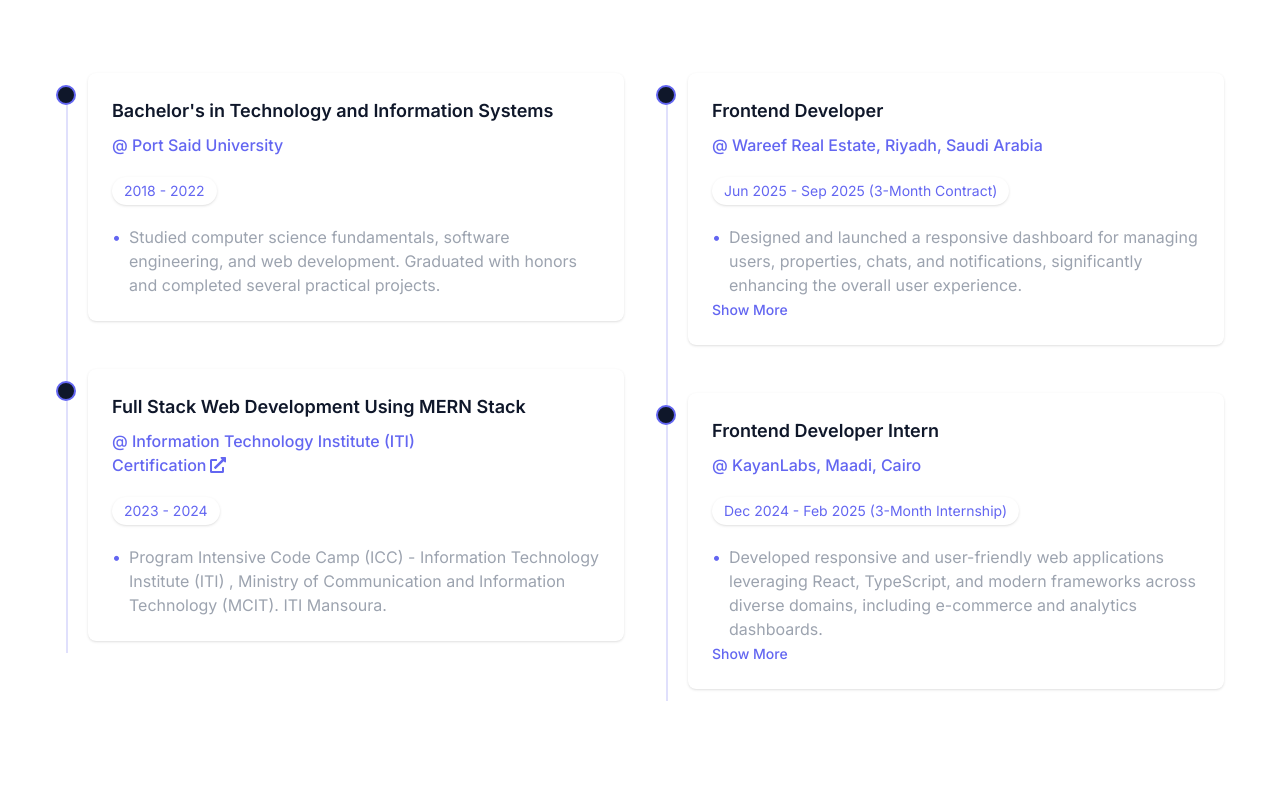
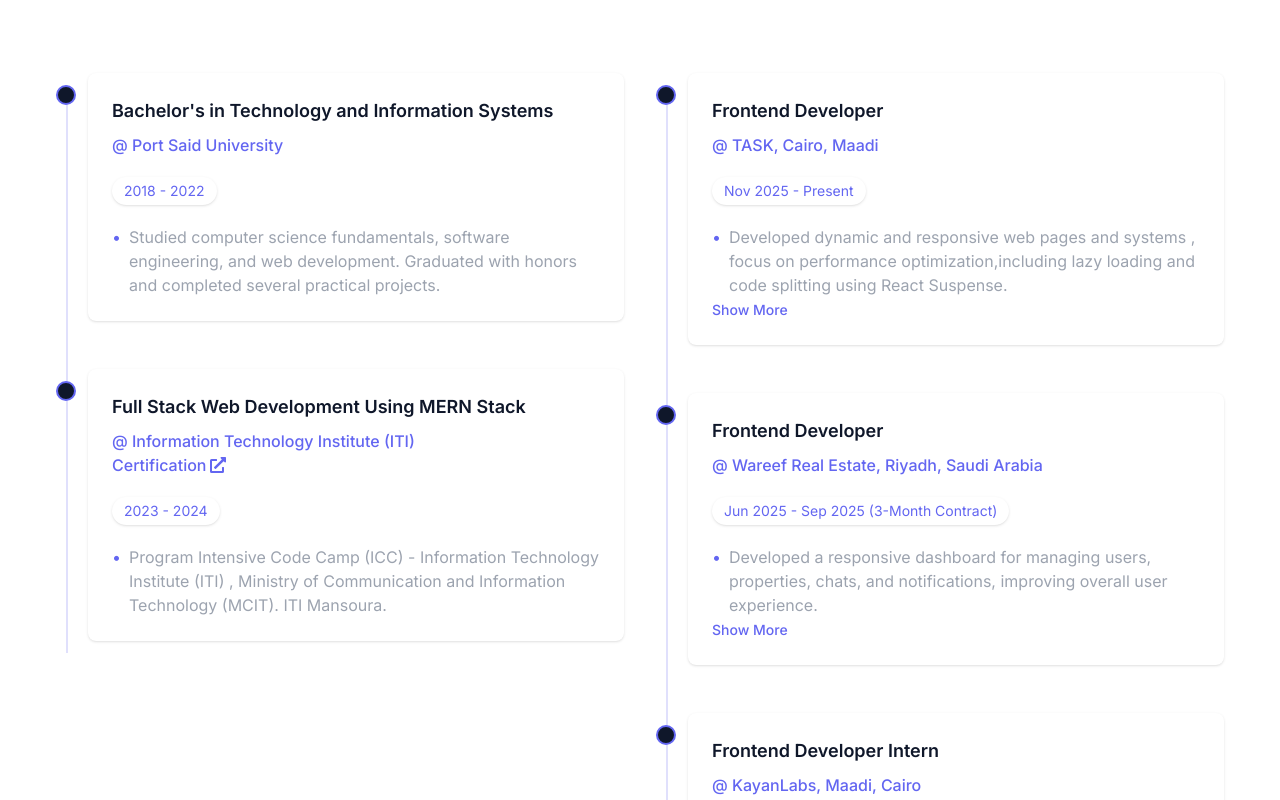
Before and after one commit to abdelrhman1812/portfolio, a Next.js app: page / in a window 1280 px wide. Shown: the part 1780-2580 px from the top of the page. Built offline with nearby package versions, Linux system fonts and the light colour scheme.

Commit message:
update cv link and experience section

```diff
--- a/src/components/Hero/SocialLinks.tsx
+++ b/src/components/Hero/SocialLinks.tsx
@@ -20,10 +20,12 @@
 
       <a
         href={
-          "https://drive.google.com/file/d/1e8l9vXS45G1CXZlCClyyL0dnM-60YmKC/view?usp=sharing"
+          "https://drive.google.com/file/d/1eHGYpSloH8d2whkXpSQxpOtindulKi2k/view?usp=drivesdk"
         }
         target="_blank"
         rel="noopener noreferrer"
+        data-testid="download-cv"
+        download
         className="bg-primary w-48 text-white px-6 py-3 rounded-full flex items-center gap-2 hover:bg-primary-dark transition-colors duration-300"
       >
         <Download size={20} />
--- a/src/data/mock-timeline.ts
+++ b/src/data/mock-timeline.ts
@@ -38,25 +38,40 @@
     {
       id: 1,
       title: "Frontend Developer",
-      institution: "Wareef Real Estate, Riyadh, Saudi Arabia",
-      date: "Jun 2025 - Sep 2025 (3-Month Contract)",
+      institution: "TASK, Cairo, Maadi ",
+      date: "Nov 2025 - Present",
       description: [
-        "Designed and launched a responsive dashboard for managing users, properties, chats, and notifications, significantly enhancing the overall user experience.",
-        "Seamlessly integrated the dashboard with the mobile application, ensuring consistent functionality across all platforms.",
-        "Utilized Tailwind CSS, Shadcn/ui, and React Query to develop a visually appealing and high-performing user interface.",
-        "Implemented real-time updates and optimized API integrations, leading to improved application performance and responsiveness.",
+        "Developed dynamic and responsive web pages and systems , focus on performance optimization,including lazy loading and code splitting using React Suspense.",
+
+        "Optimized API data flow and collaborated with backend developers to improve efficiency and responsiveness.",
+        "Built and managed complex dynamic forms with multi-step/tab-based workflows.",
+        "Managed application state using Redux & React Query and implemented real-time features chat,notifications.",
+        "Architected frontend structure and component design, collaborating with backend developers to define requirements and optimize API design.",
+        "Wrote clean, maintainable code, reduced bugs through extensive testing, and coordinated tasks using Jira",
       ],
     },
 
     {
       id: 2,
+      title: "Frontend Developer",
+      institution: "Wareef Real Estate, Riyadh, Saudi Arabia",
+      date: "Jun 2025 - Sep 2025 (3-Month Contract)",
+      description: [
+        "Developed a responsive dashboard for managing users, properties, chats, and notifications, improving overall user experience.",
+        "Implemented real-time updates and optimized API integrations, enhancing application performance and responsiveness.",
+        "Built a high-performing user interface using React, Tailwind CSS, Shadcn/ui, and React Query.",
+      ],
+    },
+
+    {
+      id: 3,
       title: "Frontend Developer Intern",
       institution: "KayanLabs, Maadi, Cairo",
       date: "Dec 2024 - Feb 2025 (3-Month Internship)",
       description: [
-        "Developed responsive and user-friendly web applications leveraging React, TypeScript, and modern frameworks across diverse domains, including e-commerce and analytics dashboards.",
-        "Integrated RESTful APIs to facilitate seamless data exchange and enhance application functionality.",
-        "Implemented advanced state management techniques using React Query and Context API, improving application performance and user experience.",
+        "Developed responsive web applications using React.js, Next.js, and TypeScript across various domains, including e-commerce and dashboards.",
+        "Integrated RESTful APIs and implemented advanced state management using React Query and Context API.",
+        "Applied SEO best practices and performance optimizations to improve visibility and user experience.",
       ],
     },
 
```
